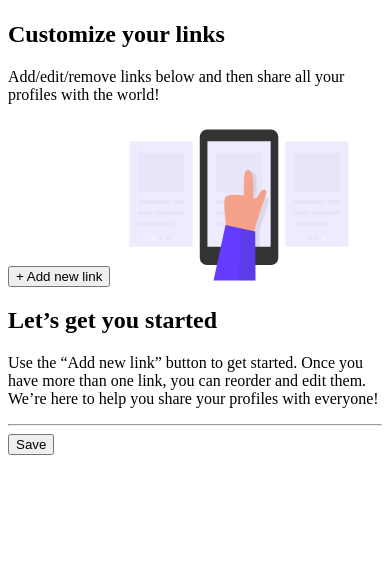
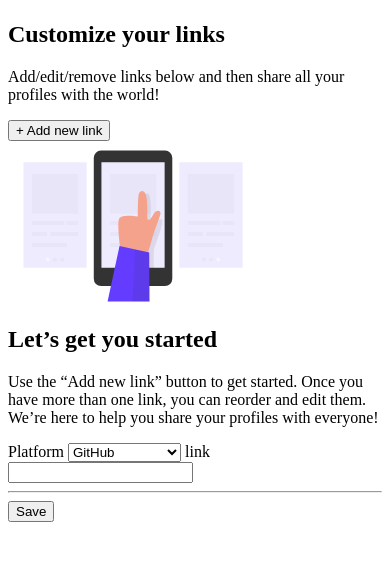
Before and after one commit to LukaJanelidze/link-sharing-app, a plain HTML site: page pages/AddLink/addLink.html in a window 390 px wide. Shown: the part 43-604 px from the top of the page. Drawn offline with Linux system fonts and the light colour scheme.

Commit message:
create Mobile - Added One Link html

```diff
--- a/pages/AddLink/addLink.html
+++ b/pages/AddLink/addLink.html
@@ -21,6 +21,8 @@
       </p>
       <div>
         <button>+ Add new link</button>
+      </section>
+      <section>
         <img src="../../assets/images/illustration-empty.svg" alt="" />
         <h1>Let’s get you started</h1>
         <p>
@@ -29,10 +31,27 @@
           your profiles with everyone!
         </p>
       </div>
-      <hr />
-      <button>Save</button>
     </section>
 
-    <section></section>
+    <form >
+      <label >Platform</label>
+
+      <select>
+
+        <option value="gitHub"><img src="../../assets/images/icon-github.svg" alt="">GitHub</option>
+        <option value="youtube"><img src="../../assets/images/icon-youtube.svg" alt="">YouTube</option>
+        <option value="linkedIn"><img src="../../assets/images/icon-linkedin.svg" alt="">LinkedIn</option>
+        <option value="dev.to"><img src="../../assets/images/icon-devto.svg" alt="">Dev.to</option>
+        <option value="codewars"><img src="../../assets/images/icon-codewars.svg" alt="">Codewars</option>
+        <option value="freecodecamp"><img src="../../assets/images/icon-freecodecamp.svg" alt="">freeCodeCamp</option>
+      </select>
+      <label>link<label>
+     <input type="text">
+      </form>
+
+
+    <hr />
+      <button>Save</button>
+
   </body>
 </html>
```
